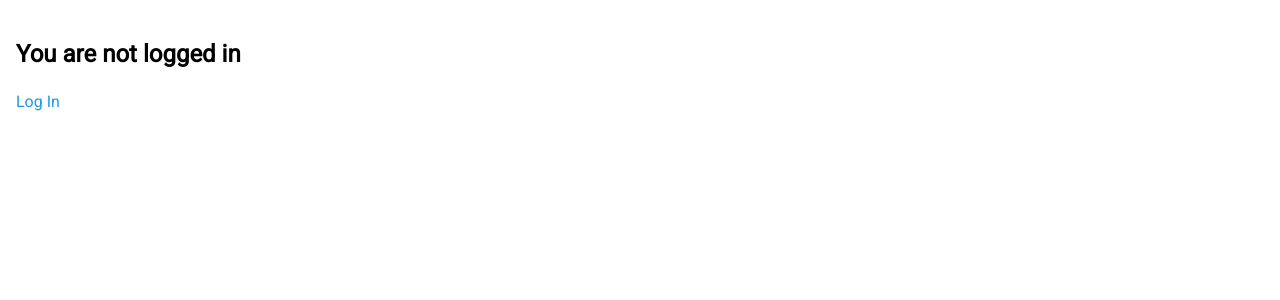
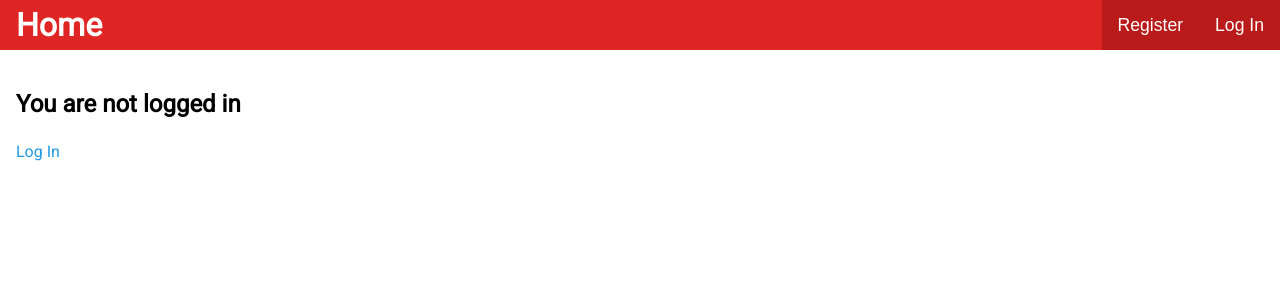
Before and after one commit to andasan/m10120-nodejs300-mern-standaloneapi_frontend, a React (Create React App) app: page / in a window 1280 px wide. Shown: the top 300 px of the page. Built offline with nearby package versions, Linux system fonts and the light colour scheme; no server answers.

Commit message:
authoptions

```diff
--- a/src/App.js
+++ b/src/App.js
@@ -6,6 +6,7 @@ import Home from './components/pages/Home'
 import Login from './components/auth/Login'
 import UserContext from './context/userContext';
 import Register from './components/auth/Login';
+import Header from './components/Header';
 
 function App() {
   const [userData, setUserData] = useState({
@@ -47,6 +48,7 @@ function App() {
   return (
     <BrowserRouter>
       <UserContext.Provider value={{ userData, setUserData }}>
+        <Header />
         <Switch>
           <Route exact path="/" component={Home} />
           <Route path="/login" component={Login} />
--- /dev/null
+++ b/src/components/Header.jsx
@@ -0,0 +1,14 @@
+import React from 'react';
+import {Link} from 'react-router-dom';
+import AuthOptions from './auth/AuthOptions';
+
+export default function Header() {
+    return (
+        <header id="header">
+            <Link to="/">
+                <h1 className="title">Home</h1>
+            </Link>
+            <AuthOptions />
+        </header>
+    );
+}
--- /dev/null
+++ b/src/components/auth/AuthOptions.jsx
@@ -0,0 +1,30 @@
+import React, { useContext } from "react";
+import { useHistory } from "react-router-dom";
+import UserContext from "../../context/userContext";
+
+export default function AuthOptions() {
+  const { userData, setUserData } = useContext(UserContext);
+  const history = useHistory();
+
+  const register = () => history.push("/register");
+  const login = () => history.push("/login");
+  const logout = () => {
+    setUserData({
+      token: undefined,
+      user: undefined,
+    });
+    localStorage.setItem("auth-token", "");
+  };
+  return (
+    <nav className="auth-options">
+      {userData.user ? (
+        <button onClick={logout}>Logout</button>
+      ) : (
+        <>
+          <button onClick={register}>Register</button>
+          <button onClick={login}>Log In</button>
+        </>
+      )}
+    </nav>
+  );
+}
```
